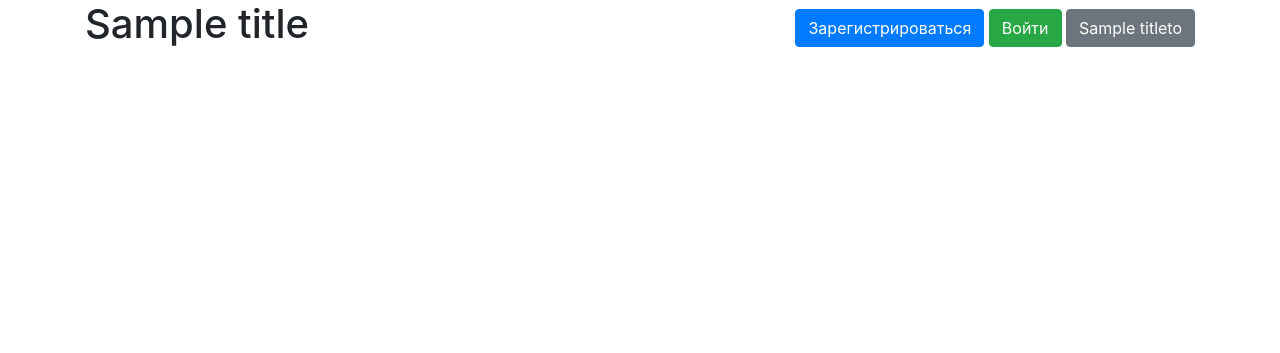
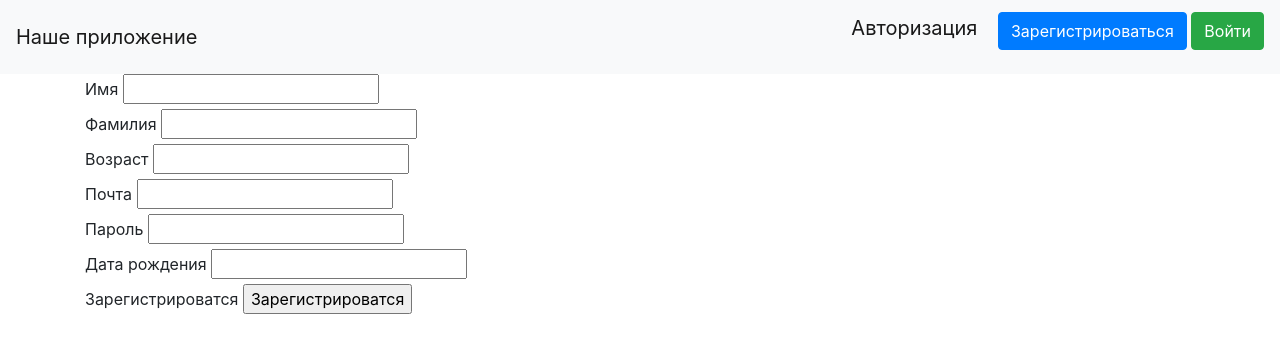
Before and after one commit to iuperf/projecttt, a Flask app: template templates/register.html in a window 1280 px wide. Shown: the top 353 px of the page. Run offline with Flask 2, Linux system fonts and the light colour scheme; the template is opened without the code that fills it: values that come from a table or form of the project are taken from there, most other values are stand-ins (such as "Sample title", 1, 10 or a date in 2020); some libraries are stand-ins or nearby versions.

Commit message:
добавленнна регистрация, преведушую форму register кинул в запас

```diff
--- /dev/null
+++ b/User_register.py
@@ -0,0 +1,15 @@
+from flask_wtf import FlaskForm
+from wtforms import StringField, IntegerField, DateField
+from wtforms import SubmitField
+from wtforms.validators import DataRequired
+from wtforms.fields.html5 import EmailField
+
+
+class User_register(FlaskForm):
+    name = StringField('Имя', validators=[DataRequired()])
+    surname = StringField('Фамилия', validators=[DataRequired()])
+    age = IntegerField('Возраст', validators=[DataRequired()])
+    email = EmailField('Почта', validators=[DataRequired()])
+    password = StringField('Пароль', validators=[DataRequired()])
+    birth_date = StringField('Дата рождения', validators=[DataRequired()])
+    submit = SubmitField('Зарегистрироватся')
--- a/main.py
+++ b/main.py
@@ -1,8 +1,10 @@
 from flask import Flask, render_template, redirect
 from data import db_session
+import datetime
 from data.users import User
 from data.login_form import LoginForm
 from flask_login import LoginManager, login_user, login_required, logout_user
+from User_register import User_register
 
 app = Flask(__name__)
 app.config['SECRET_KEY'] = 'key_x'
@@ -39,6 +41,26 @@ def login():
             return render_template('login.html', message="Wrong login or password", form=form)
     return render_template('login.html', title='Authorization', form=form)
 
+@app.route('/register', methods=['GET', 'POST'])
+def register():
+    form = User_register()
+    if form.validate_on_submit():
+        user = User()
+        user.name = form.name.data
+        user.surname = form.surname.data
+        user.age = form.age.data
+        user.email = form.email.data
+        date = str(form.birth_date.data) + ' ' + '00:00'
+        user.birth_date = datetime.datetime.strptime(date,  "%d.%m.%y %H:%M")
+        user.set_password(str(form.password.data))
+        db_sess = db_session.create_session()
+        db_sess.add(user)
+        db_sess.commit()
+        return redirect("/")
+    else:
+        return render_template('register.html', message="Wrong login or password", form=form)
+    return render_template('register.html', title='Authorization', form=form)
+
 
 @app.route('/logout')
 @login_required
--- a/templates/register.html
+++ b/templates/register.html
@@ -1,41 +1,22 @@
-<!DOCTYPE html>
-<html lang="en">
-<head>
-    <meta charset="UTF-8">
-    <title>{{ title }}</title>
-    <link rel="stylesheet"
-    href="https://stackpath.bootstrapcdn.com/bootstrap/4.4.1/css/bootstrap.min.css"
-    integrity="sha384-Vkoo8x4CGsO3+Hhxv8T/Q5PaXtkKtu6ug5TOeNV6gBiFeWPGFN9MuhOf23Q9Ifjh"
-    crossorigin="anonymous">
-    <link rel="stylesheet" href="/static/css/style.css" type="text/css">
-</head>
-<body>
-    <header class="w-100">
-        <div class="container">
-            <div class="row">
-                <div class="col-12 d-flex justify-content-between align-items-center">
-                    <h1 align="justify">{{ title }}</h1>
-                    {% if current_user.is_authenticated %}
-                        <p class="m-0">
-                            <a class="btn btn-success" href="/logout">Выйти</a>
-                            <a class="btn btn-secondary" href="{{to}}">{{titleto}}</a>
-                        </p>
-                    {% else %}
-                        <p class="m-0">
-                            <a class="btn btn-primary" href="/register">Зарегистрироваться</a>
-                            <a class="btn btn-success" href="/login">Войти</a>
-                            {% if to != "" %}
-                                <a class="btn btn-secondary" href="{{to}}">{{titleto}}</a>
-                            {% else %}
-                                <a class="btn btn-secondary" href="/">Матрица</a>
-                                <a class="btn btn-secondary" href="/portrait">Подробнее</a>
-                            {% endif %}
-                        </p>
-                    {% endif %}
-                </div>
+
+
+{% extends "base.html" %}
+
+{% block content %}
+    <form action="" method="post" novalidate>
+        <div>
+            {{ form.csrf_token }}
+        </div>
+        {% for field in form if field.name != 'csrf_token' %}
+            <div>
+                {{ field.label() }}
+                {{ field() }}
+                {% for error in field.errors %}
+                    <div class="error">{{ error }}</div>
+                {% endfor %}
+
             </div>
-        </div>
-    </header>
-    {% block content %}{% endblock %}
-</body>
-</html>
+        {% endfor %}
+        {{message}}
+    </form>
+{% endblock %}
```
Also changed, not shown: db/users.db, 1 other file.
